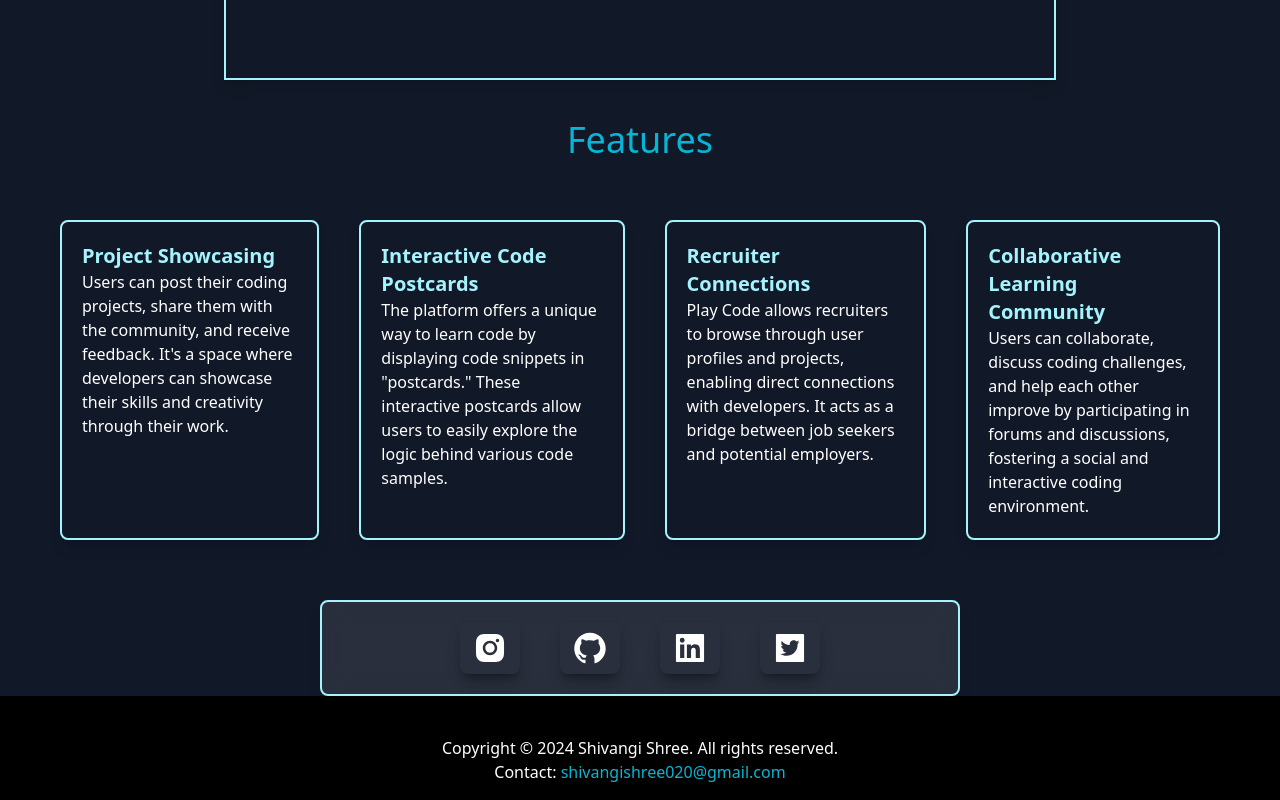
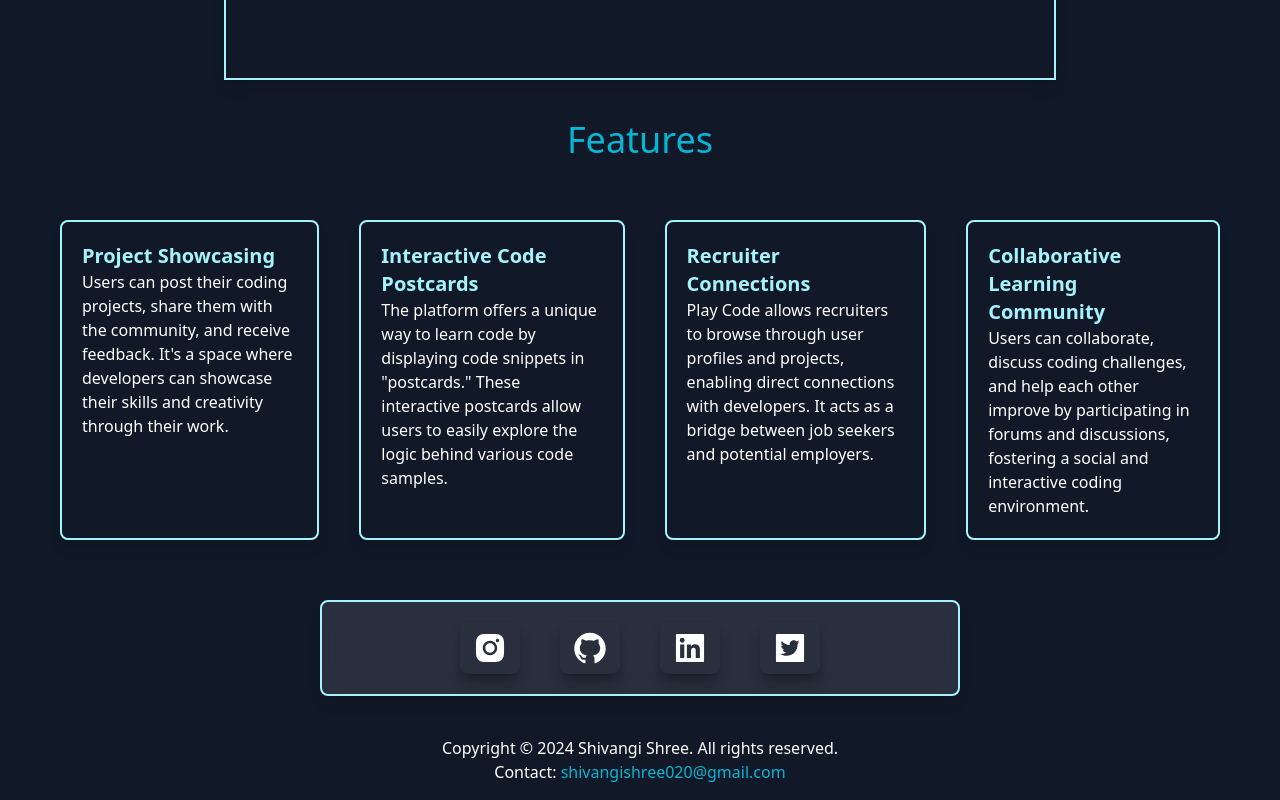
Before and after one commit to Shivangi917/Play-Codes, a React (Vite) app: page /about in a window 1280 px wide. Shown: the part 596-1396 px from the top of the page. Built offline with nearby package versions, Linux system fonts and the light colour scheme.

Commit message:
about page style fixed

```diff
--- a/src/Components/About/About.jsx
+++ b/src/Components/About/About.jsx
@@ -62,12 +62,12 @@ const About = () => {
             <AiFillTwitterSquare className='bg-slte-200 box-content px-3 py-2 rounded-lg shadow-lg shadow-black/30 cursor-pointer hover:shadow-inner hover:shadow-black/30 duration-300 hover:text-cyan-500'/>
           </a>
         </div>
-        <div className='footer bg-black text-white pt-10 text-center'>
+        <div className='footer bg-gray-900 text-white pt-10 text-center'>
           <p>Copyright © 2024 Shivangi Shree. All rights reserved.</p>
           <p>Contact: <a href="mailto:shivangi@example.com" className='text-cyan-500'>shivangishree020@gmail.com</a></p>
         </div>
 
-        <div className='h-4 bg-black'></div>
+        <div className='h-4 bg-gray-900'></div>
     </div>
   )
 }
```
